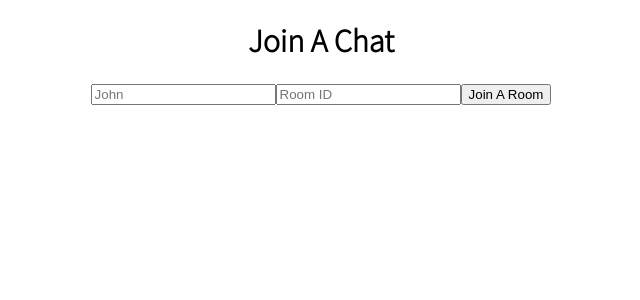
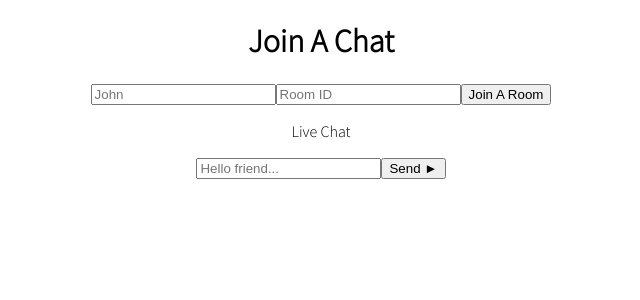
Before and after one commit to byamane/chat.io, a React (Create React App) app in the folder client/: page / in a window 1280 px wide. Shown: the top 300 px of the page, without its empty margins (319-959 px from the left). Built offline with nearby package versions, Linux system fonts and the light colour scheme; no server answers.

Commit message:
build Chat component and server connection to send message event

```diff
--- a/client/src/App.jsx
+++ b/client/src/App.jsx
@@ -1,7 +1,7 @@
 import './App.css';
 import io from 'socket.io-client'
 import { useState } from 'react';
-import Landing from './pages/Landing';
+import Home from './pages/Home';
 
 const socket = io.connect("http://localhost:3001")
 
@@ -19,12 +19,13 @@ function App() {
 
   return (
     <div className="App">
-      <Landing
+      <Home
         joinRoom={joinRoom}
         username={username}
         setUsername={setUsername}
         room={room}
         setRoom={setRoom}
+        socket={socket}
       />
     </div>
   );
--- /dev/null
+++ b/client/src/components/Chat.jsx
@@ -0,0 +1,43 @@
+import { useState } from "react";
+
+const Chat = ({socket, username, room}) => {
+
+  const [currentMessage, setCurrentMessage] = useState("")
+
+  const sendMessage = async () => {
+    if (currentMessage !== "") {
+      const messageData = {
+        room: room,
+        author: username,
+        message: currentMessage,
+        time:
+          new Date(Date.now()).getHours() +
+          ":" +
+          new Date(Date.now()).getMinutes(),
+      }
+
+      await socket.emit("send_message", messageData)
+    }
+  }
+
+  return (
+    <>
+      <div className="chat-header">
+        <p>Live Chat</p>
+      </div>
+      <div className="chat-body"></div>
+      <div className="chat-footer">
+        <input
+          type="text"
+          placeholder="Hello friend..."
+          onChange={(evt) => {
+            setCurrentMessage(evt.target.value)
+          }}
+        />
+        <button onClick={sendMessage}>Send &#9658;</button>
+      </div>
+    </>
+   );
+}
+
+export default Chat;
--- a/client/src/pages/Landing.jsx
+++ b/client/src/pages/Home.jsx
@@ -1,4 +1,6 @@
-const Landing = (props) => {
+import Chat from "../components/Chat";
+
+const Home = (props) => {
   return (
     <>
       <h1>Join A Chat</h1>
@@ -17,8 +19,14 @@ const Landing = (props) => {
         }}
       />
       <button onClick={props.joinRoom}>Join A Room</button>
+
+      <Chat
+        socket={props.socket}
+        username={props.username}
+        room={props.room}
+      />
     </>
   );
 }
 
-export default Landing;
+export default Home;
```
